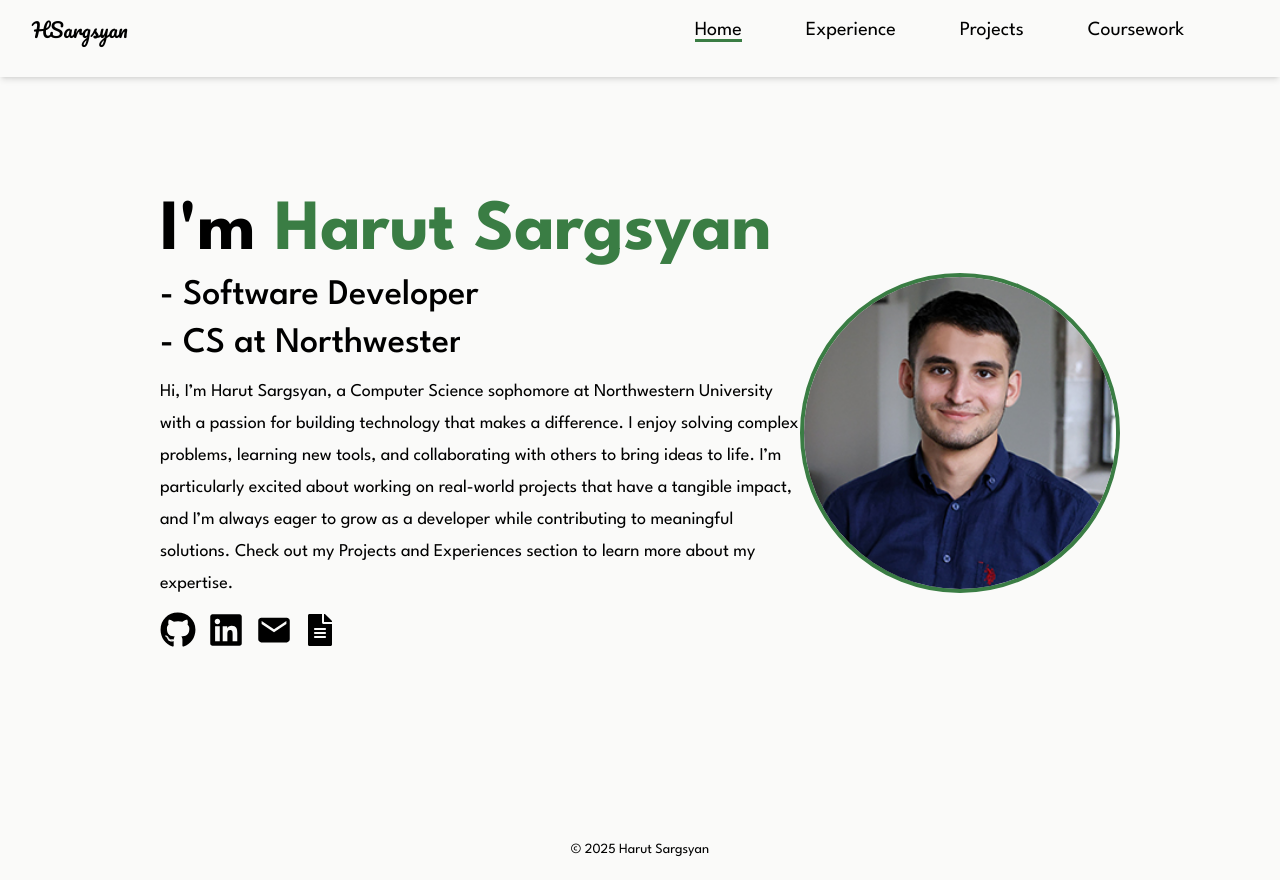
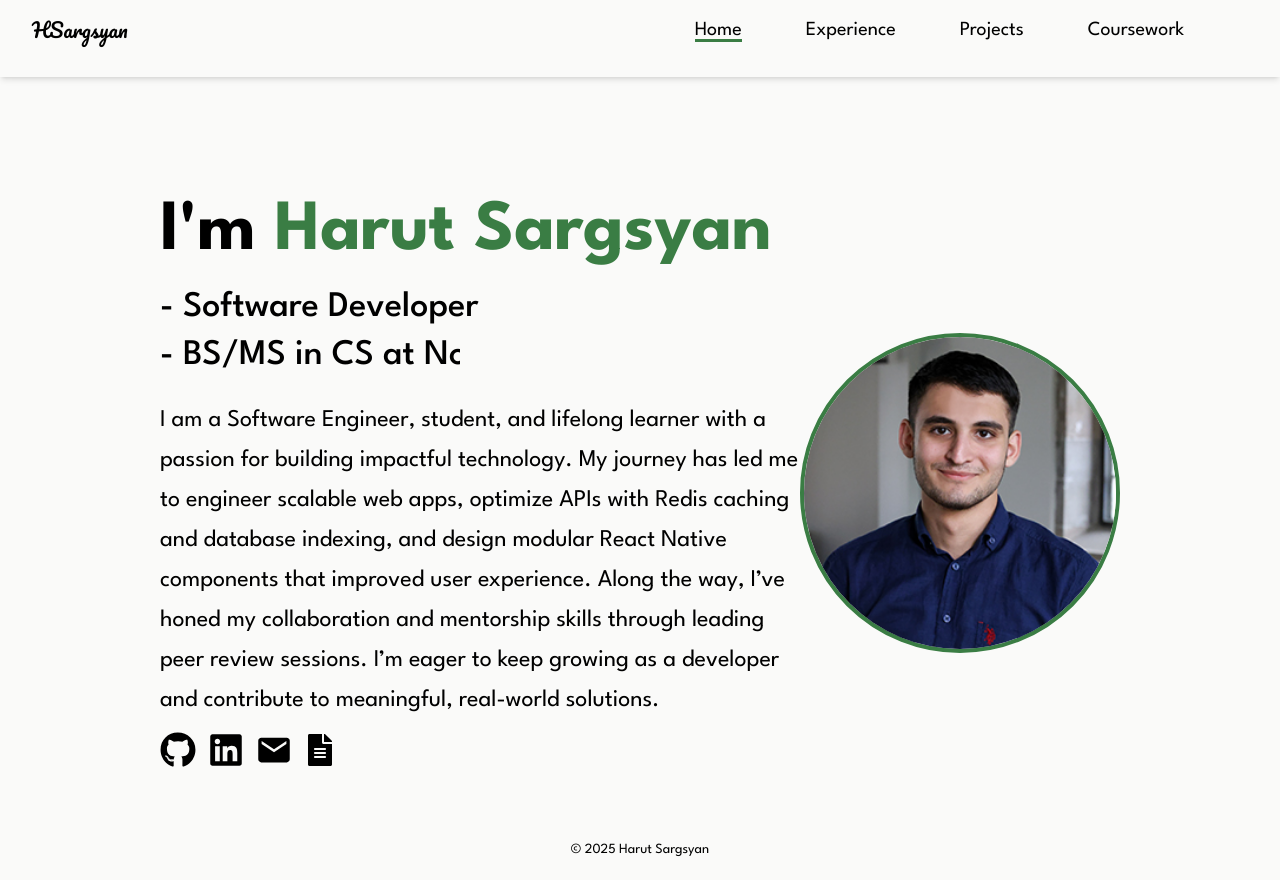
Before and after one commit to HarutSargsyan/harutsargsyan.github.io, a React (Vite) app: page / in a window 1280 px wide. Built offline with nearby package versions, Linux system fonts and the light colour scheme.

Commit message:
style changes

```diff
--- a/src/pages/Home.tsx
+++ b/src/pages/Home.tsx
@@ -5,29 +5,29 @@ export default () => {
   return (
     <div className="flex flex-col md:flex-row items-center justify-between md:mt-25 animate-fade">
       <div className="flex-[1] flex flex-col justify-center md:max-w-170">
-        <div className="flex mb-2">
-          <span className="text-4xl md:text-7xl text-primary font-bold typing typing-seq-1">
+        <div className="flex mb-5">
+          <span className="text-6xl md:text-7xl text-primary font-bold typing typing-seq-1">
             <span className="text-black">I'm</span> Harut Sargsyan
           </span>
         </div>
-        <div className="flex flex-col mb-3">
+        <div className="flex flex-col mb-6">
           <span className="text-2xl md:text-4xl font-medium overflow-hidden whitespace-nowrap typing typing-seq-2 caret-half">
             - Software Developer
           </span>
           <span className="text-2xl md:text-4xl font-medium overflow-hidden whitespace-nowrap typing typing-seq-3">
-            - CS at Northwestern University
+            - BS/MS in CS at Northwestern University
           </span>
         </div>
         <div className="mb-3">
-          <span className="text-lg leading-8">
-            Hi, I’m Harut Sargsyan, a Computer Science sophomore at Northwestern
-            University with a passion for building technology that makes a
-            difference. I enjoy solving complex problems, learning new tools,
-            and collaborating with others to bring ideas to life. I’m
-            particularly excited about working on real-world projects that have
-            a tangible impact, and I’m always eager to grow as a developer while
-            contributing to meaningful solutions. Check out my Projects and
-            Experiences section to learn more about my expertise.
+          <span className="text-2xl line leading-10">
+            I am a Software Engineer, student, and lifelong learner with a
+            passion for building impactful technology. My journey has led me to
+            engineer scalable web apps, optimize APIs with Redis caching and
+            database indexing, and design modular React Native components that
+            improved user experience. Along the way, I’ve honed my collaboration
+            and mentorship skills through leading peer review sessions. I’m
+            eager to keep growing as a developer and contribute to meaningful,
+            real-world solutions.
           </span>
         </div>
         <div className="justify-center md:justify-start flex space-around gap-x-3">
```
